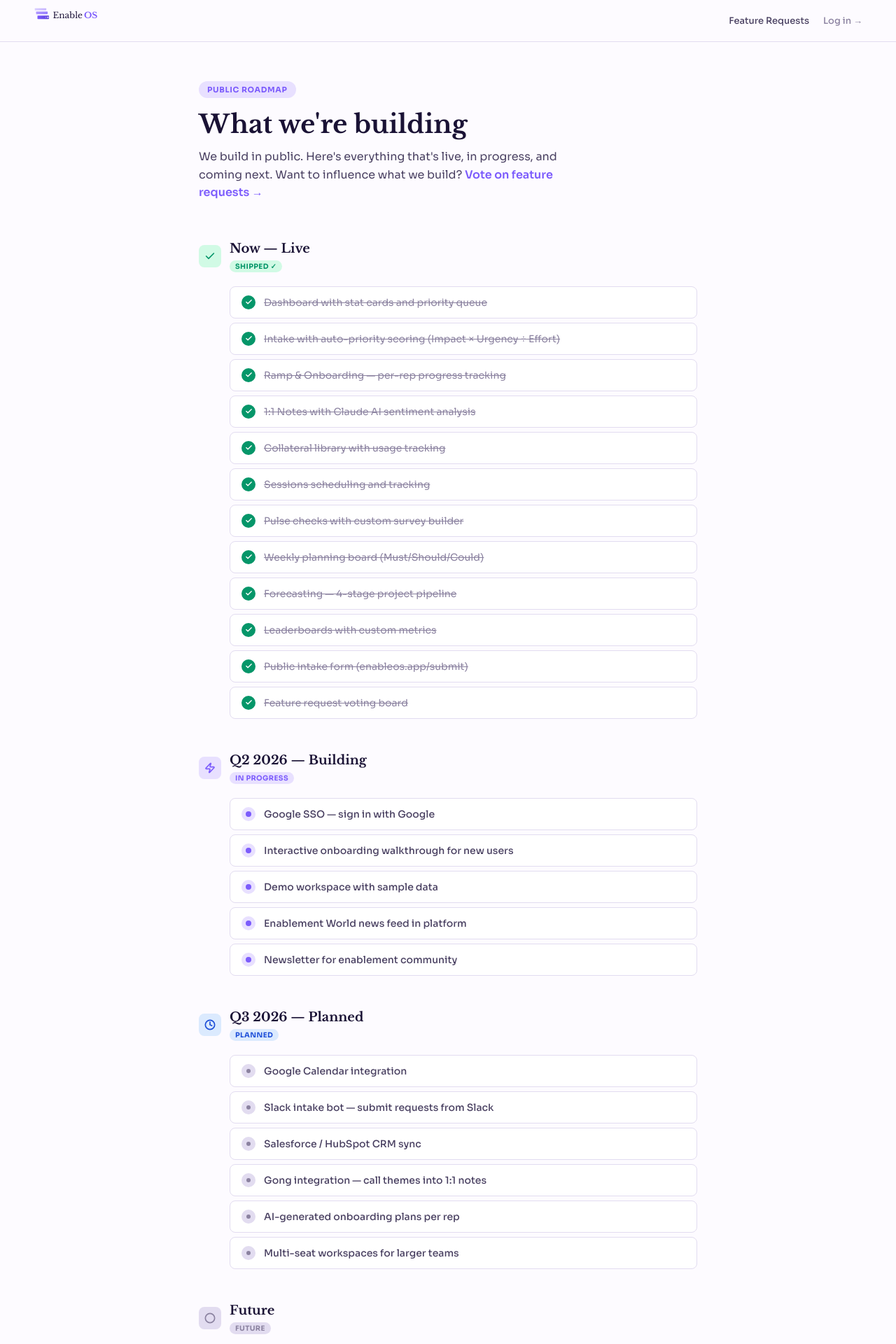
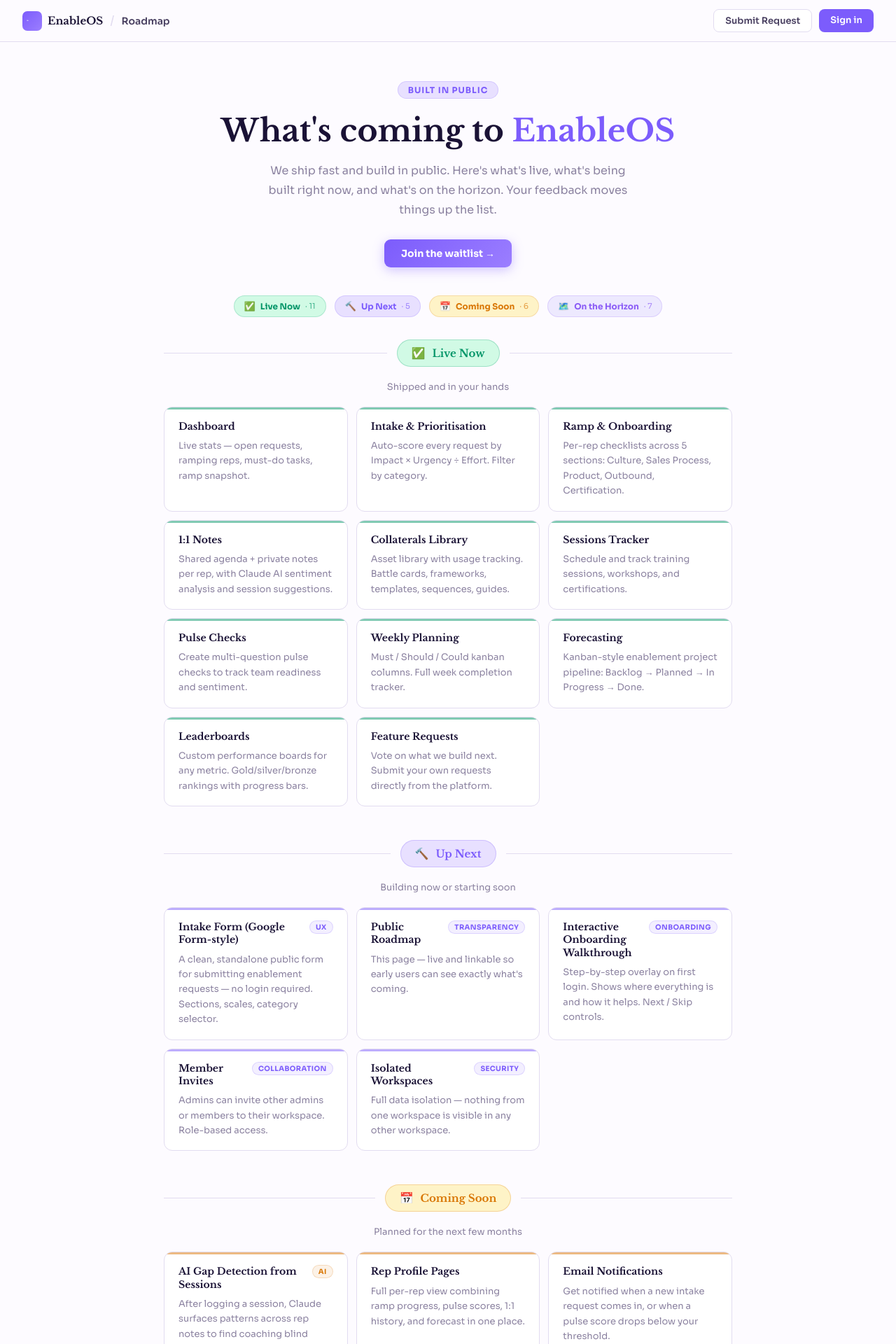
Before and after one commit to enableos-hq/EnableOS, a Next.js app: page /roadmap in a window 1280 px wide. Shown: the top 1920 px of the page at 70% size. Built offline with nearby package versions, Linux system fonts and the light colour scheme.

Commit message:
Update page.js

```diff
--- a/app/roadmap/page.js
+++ b/app/roadmap/page.js
@@ -1,150 +1,244 @@
 'use client'
-import { useState } from 'react'
-import { Check, Clock, Zap, Circle } from 'lucide-react'
 
 const S = {
-  primary:'#7C5CFC', primaryLight:'#BDA9FF', ink:'#1a1235',
-  ink2:'#4a4162', muted:'#8b82a0', border:'#E2DCF0',
-  accent:'#F0ECFF', accent2:'#E8E0FF', canvas:'#FDFBFF', sidebar:'#1a1235',
+  primary: '#7C5CFC',
+  primaryHover: '#9B7EFF',
+  primaryLight: '#BDA9FF',
+  accentBg: '#F0ECFF',
+  accentBg2: '#E8E0FF',
+  ink: '#1a1235',
+  inkSecondary: '#4a4162',
+  muted: '#8b82a0',
+  border: '#E2DCF0',
+  canvas: '#FDFBFF',
+  success: '#059669',
+  warning: '#d97706',
+  error: '#dc2626',
 }
 
-const Logo = () => (
-  <svg width="130" height="38" viewBox="0 0 400 120" xmlns="http://www.w3.org/2000/svg">
-    <defs>
-      <linearGradient id="rl1" x1="0" y1="0" x2="1" y2="0"><stop offset="0%" stopColor="#BDA9FF"/><stop offset="100%" stopColor="#9B7EFF"/></linearGradient>
-      <linearGradient id="rl2" x1="0" y1="0" x2="1" y2="0"><stop offset="0%" stopColor="#9B7EFF"/><stop offset="100%" stopColor="#7C5CFC"/></linearGradient>
-      <linearGradient id="rl3" x1="0" y1="0" x2="1" y2="0"><stop offset="0%" stopColor="#7C5CFC"/><stop offset="100%" stopColor="#5B3EDB"/></linearGradient>
-    </defs>
-    <rect x="0" y="12" width="52" height="9" rx="2.5" fill="url(#rl1)" opacity="0.55"/>
-    <rect x="6" y="27" width="52" height="12" rx="2.5" fill="url(#rl2)" opacity="0.8"/>
-    <rect x="12" y="45" width="52" height="16" rx="2.5" fill="url(#rl3)"/>
-    <line x1="6" y1="27" x2="0" y2="21" stroke="#BDA9FF" strokeWidth="0.8" opacity="0.5"/>
-    <line x1="12" y1="45" x2="6" y2="39" stroke="#9B7EFF" strokeWidth="0.8" opacity="0.5"/>
-    <line x1="58" y1="27" x2="52" y2="21" stroke="#BDA9FF" strokeWidth="0.8" opacity="0.5"/>
-    <line x1="64" y1="45" x2="58" y2="39" stroke="#9B7EFF" strokeWidth="0.8" opacity="0.5"/>
-    <circle cx="59" cy="53" r="3" fill="#ffffff" opacity="0.9"/>
-    <circle cx="50" cy="53" r="3" fill="#BDA9FF" opacity="0.6"/>
-    <text x="82" y="58" fontFamily="Libre Baskerville,Georgia,serif" fontSize="38" fontWeight="400" fill="#1a1235">Enable</text>
-    <text x="222" y="58" fontFamily="Libre Baskerville,Georgia,serif" fontSize="38" fontWeight="700" fill="#7C5CFC">OS</text>
-  </svg>
-)
-
-const roadmap = [
+const BUCKETS = [
   {
-    quarter: 'Now — Live',
-    status: 'shipped',
+    id: 'live',
+    emoji: '✅',
+    label: 'Live Now',
+    tagline: 'Shipped and in your hands',
+    color: S.success,
+    colorBg: '#d1fae5',
     items: [
-      { title: 'Dashboard with stat cards and priority queue', done: true },
-      { title: 'Intake with auto-priority scoring (Impact × Urgency ÷ Effort)', done: true },
-      { title: 'Ramp & Onboarding — per-rep progress tracking', done: true },
-      { title: '1:1 Notes with Claude AI sentiment analysis', done: true },
-      { title: 'Collateral library with usage tracking', done: true },
-      { title: 'Sessions scheduling and tracking', done: true },
-      { title: 'Pulse checks with custom survey builder', done: true },
-      { title: 'Weekly planning board (Must/Should/Could)', done: true },
-      { title: 'Forecasting — 4-stage project pipeline', done: true },
-      { title: 'Leaderboards with custom metrics', done: true },
-      { title: 'Public intake form (enableos.app/submit)', done: true },
-      { title: 'Feature request voting board', done: true },
-    ]
+      { title: 'Dashboard', desc: 'Live stats — open requests, ramping reps, must-do tasks, ramp snapshot.' },
+      { title: 'Intake & Prioritisation', desc: 'Auto-score every request by Impact × Urgency ÷ Effort. Filter by category.' },
+      { title: 'Ramp & Onboarding', desc: 'Per-rep checklists across 5 sections: Culture, Sales Process, Product, Outbound, Certification.' },
+      { title: '1:1 Notes', desc: 'Shared agenda + private notes per rep, with Claude AI sentiment analysis and session suggestions.' },
+      { title: 'Collaterals Library', desc: 'Asset library with usage tracking. Battle cards, frameworks, templates, sequences, guides.' },
+      { title: 'Sessions Tracker', desc: 'Schedule and track training sessions, workshops, and certifications.' },
+      { title: 'Pulse Checks', desc: 'Create multi-question pulse checks to track team readiness and sentiment.' },
+      { title: 'Weekly Planning', desc: 'Must / Should / Could kanban columns. Full week completion tracker.' },
+      { title: 'Forecasting', desc: 'Kanban-style enablement project pipeline: Backlog → Planned → In Progress → Done.' },
+      { title: 'Leaderboards', desc: 'Custom performance boards for any metric. Gold/silver/bronze rankings with progress bars.' },
+      { title: 'Feature Requests', desc: 'Vote on what we build next. Submit your own requests directly from the platform.' },
+    ],
   },
   {
-    quarter: 'Q2 2026 — Building',
-    status: 'building',
+    id: 'next',
+    emoji: '🔨',
+    label: 'Up Next',
+    tagline: 'Building now or starting soon',
+    color: S.primary,
+    colorBg: S.accentBg2,
     items: [
-      { title: 'Google SSO — sign in with Google', done: false },
-      { title: 'Interactive onboarding walkthrough for new users', done: false },
-      { title: 'Demo workspace with sample data', done: false },
-      { title: 'Enablement World news feed in platform', done: false },
-      { title: 'Newsletter for enablement community', done: false },
-    ]
+      { title: 'Intake Form (Google Form-style)', desc: 'A clean, standalone public form for submitting enablement requests — no login required. Sections, scales, category selector.', tag: 'UX' },
+      { title: 'Public Roadmap', desc: 'This page — live and linkable so early users can see exactly what\'s coming.', tag: 'Transparency' },
+      { title: 'Interactive Onboarding Walkthrough', desc: 'Step-by-step overlay on first login. Shows where everything is and how it helps. Next / Skip controls.', tag: 'Onboarding' },
+      { title: 'Member Invites', desc: 'Admins can invite other admins or members to their workspace. Role-based access.', tag: 'Collaboration' },
+      { title: 'Isolated Workspaces', desc: 'Full data isolation — nothing from one workspace is visible in any other workspace.', tag: 'Security' },
+    ],
   },
   {
-    quarter: 'Q3 2026 — Planned',
-    status: 'planned',
+    id: 'soon',
+    emoji: '📅',
+    label: 'Coming Soon',
+    tagline: 'Planned for the next few months',
+    color: S.warning,
+    colorBg: '#fef3c7',
     items: [
-      { title: 'Google Calendar integration', done: false },
-      { title: 'Slack intake bot — submit requests from Slack', done: false },
-      { title: 'Salesforce / HubSpot CRM sync', done: false },
-      { title: 'Gong integration — call themes into 1:1 notes', done: false },
-      { title: 'AI-generated onboarding plans per rep', done: false },
-      { title: 'Multi-seat workspaces for larger teams', done: false },
-    ]
+      { title: 'AI Gap Detection from Sessions', desc: 'After logging a session, Claude surfaces patterns across rep notes to find coaching blind spots.', tag: 'AI' },
+      { title: 'Rep Profile Pages', desc: 'Full per-rep view combining ramp progress, pulse scores, 1:1 history, and forecast in one place.' },
+      { title: 'Email Notifications', desc: 'Get notified when a new intake request comes in, or when a pulse score drops below your threshold.' },
+      { title: 'Playbook Builder', desc: 'Build structured playbooks inside EnableOS — stop linking out to Google Docs.' },
+      { title: 'Custom Ramp Templates', desc: 'Build reusable onboarding templates and apply them to new reps in one click.' },
+      { title: 'Mobile View', desc: 'Responsive layout for checking in on reps from your phone.' },
+    ],
   },
   {
-    quarter: 'Future',
-    status: 'future',
+    id: 'later',
+    emoji: '🗺️',
+    label: 'On the Horizon',
+    tagline: 'Longer-term — your votes shape the order',
+    color: '#8b5cf6',
+    colorBg: '#ede9fe',
     items: [
-      { title: 'Enablement ROI dashboard — which assets closed which deals', done: false },
-      { title: 'Public-facing hub for reps to self-serve assets', done: false },
-      { title: 'Zoom integration for session recording', done: false },
-      { title: 'Granola / meeting notes integration', done: false },
-      { title: 'Mobile app', done: false },
-    ]
+      { title: 'Gong Integration', desc: 'Pull call themes and talk-time data directly into rep profiles and session logs.', tag: 'Integration' },
+      { title: 'HubSpot / Salesforce Sync', desc: 'Live pipeline data in forecasting without manual entry.', tag: 'Integration' },
+      { title: 'Slack Integration', desc: 'Pulse check reminders, weekly summaries, intake notifications — all in Slack.', tag: 'Integration' },
+      { title: 'Enablement Health Score', desc: 'One score per rep combining ramp progress, pulse, notes frequency, and forecast attainment.' },
+      { title: 'Content Analytics', desc: 'Track which collaterals are used, by whom, and correlate usage with rep performance.' },
+      { title: 'Public Rep Portal', desc: 'A branded portal where reps can self-serve playbooks, submit pulses, and track their own ramp.', tag: 'Big Bet' },
+      { title: 'SOC 2 Type II', desc: 'Enterprise security compliance for teams that need it.', tag: 'Security' },
+    ],
   },
 ]
 
-const statusConfig = {
-  shipped: { color: '#059669', bg: '#d1fae5', label: 'Shipped ✓', icon: Check },
-  building: { color: S.primary, bg: S.accent2, label: 'In progress', icon: Zap },
-  planned: { color: '#1d4ed8', bg: '#dbeafe', label: 'Planned', icon: Clock },
-  future: { color: S.muted, bg: S.border, label: 'Future', icon: Circle },
+function Tag({ label, color }) {
+  return (
+    <span style={{
+      fontSize: 10, fontWeight: 700, padding: '2px 8px', borderRadius: 100,
+      background: color + '18', color: color,
+      border: `1px solid ${color}30`,
+      fontFamily: 'Sora, sans-serif',
+      letterSpacing: '0.04em', textTransform: 'uppercase',
+      whiteSpace: 'nowrap',
+    }}>{label}</span>
+  )
 }
 
-export default function Roadmap() {
+export default function RoadmapPage() {
   return (
-    <div style={{ minHeight: '100vh', background: S.canvas, fontFamily: 'var(--font-body)', paddingBottom: 80 }}>
-      <nav style={{ borderBottom: `1px solid ${S.border}`, padding: '0 48px', height: 60, display: 'flex', alignItems: 'center', justifyContent: 'space-between', background: 'rgba(253,251,255,0.95)', backdropFilter: 'blur(12px)', position: 'sticky', top: 0, zIndex: 10 }}>
-        <a href="/" style={{ textDecoration: 'none' }}><Logo/></a>
-        <div style={{ display: 'flex', gap: 20, alignItems: 'center' }}>
-          <a href="/feature-requests" style={{ fontSize: 13, color: S.ink2, textDecoration: 'none', fontWeight: 500 }}>Feature Requests</a>
-          <a href="/login" style={{ fontSize: 13, color: S.muted, textDecoration: 'none', fontWeight: 500 }}>Log in →</a>
+    <div style={{ minHeight: '100vh', background: S.canvas, fontFamily: 'Sora, sans-serif' }}>
+
+      {/* Top nav */}
+      <div style={{
+        position: 'sticky', top: 0, zIndex: 50,
+        background: 'rgba(253,251,255,0.92)', backdropFilter: 'blur(12px)',
+        borderBottom: `1px solid ${S.border}`,
+        padding: '0 32px', height: 60,
+        display: 'flex', alignItems: 'center', justifyContent: 'space-between',
+      }}>
+        <div style={{ display: 'flex', alignItems: 'center', gap: 10 }}>
+          <a href="/" style={{ textDecoration: 'none', display: 'flex', alignItems: 'center', gap: 8 }}>
+            <div style={{ width: 28, height: 28, borderRadius: 7, background: `linear-gradient(135deg, ${S.primary}, ${S.primaryHover})`, display: 'flex', alignItems: 'center', justifyContent: 'center' }}>
+              <svg width="16" height="16" viewBox="0 0 400 120" xmlns="http://www.w3.org/2000/svg">
+                <rect x="6" y="27" width="52" height="12" rx="2.5" fill="white" opacity="0.8"/>
+                <rect x="12" y="45" width="52" height="16" rx="2.5" fill="white"/>
+              </svg>
+            </div>
+            <span style={{ fontFamily: 'Libre Baskerville, serif', fontSize: 15, fontWeight: 700, color: S.ink }}>EnableOS</span>
+          </a>
+          <span style={{ color: S.border, fontSize: 18 }}>/</span>
+          <span style={{ fontSize: 14, fontWeight: 600, color: S.inkSecondary }}>Roadmap</span>
         </div>
-      </nav>
+        <div style={{ display: 'flex', gap: 10 }}>
+          <a href="/intake-form" style={{ padding: '7px 16px', borderRadius: 8, border: `1px solid ${S.border}`, background: '#fff', color: S.inkSecondary, fontSize: 13, fontWeight: 600, textDecoration: 'none' }}>Submit Request</a>
+          <a href="/login" style={{ padding: '7px 16px', borderRadius: 8, background: S.primary, color: '#fff', fontSize: 13, fontWeight: 600, textDecoration: 'none' }}>Sign in</a>
+        </div>
+      </div>
 
-      <div style={{ maxWidth: 760, margin: '0 auto', padding: '56px 24px 0' }}>
-        <div style={{ marginBottom: 56 }}>
-          <div style={{ display: 'inline-flex', alignItems: 'center', gap: 6, background: S.accent2, color: S.primary, padding: '5px 12px', borderRadius: 100, fontSize: 11, fontWeight: 700, textTransform: 'uppercase', letterSpacing: '0.06em', marginBottom: 16 }}>Public Roadmap</div>
-          <h1 style={{ fontFamily: 'var(--font-display)', fontSize: 36, fontWeight: 700, color: S.ink, marginBottom: 12, lineHeight: 1.2 }}>What we're building</h1>
-          <p style={{ fontSize: 16, color: S.ink2, lineHeight: 1.6, maxWidth: 520 }}>We build in public. Here's everything that's live, in progress, and coming next. Want to influence what we build? <a href="/feature-requests" style={{ color: S.primary, textDecoration: 'none', fontWeight: 600 }}>Vote on feature requests →</a></p>
+      {/* Hero */}
+      <div style={{ maxWidth: 720, margin: '0 auto', padding: '56px 24px 40px', textAlign: 'center' }}>
+        <div style={{
+          display: 'inline-block', padding: '4px 14px', borderRadius: 100,
+          background: S.accentBg2, border: `1px solid ${S.primary}30`,
+          fontSize: 12, fontWeight: 700, color: S.primary,
+          textTransform: 'uppercase', letterSpacing: '0.08em', marginBottom: 20,
+        }}>
+          Built in public
         </div>
+        <h1 style={{ fontFamily: 'Libre Baskerville, serif', fontSize: 'clamp(28px, 5vw, 44px)', fontWeight: 700, color: S.ink, lineHeight: 1.2, marginBottom: 16 }}>
+          What's coming to <span style={{ color: S.primary }}>EnableOS</span>
+        </h1>
+        <p style={{ fontSize: 16, color: S.muted, lineHeight: 1.75, maxWidth: 520, margin: '0 auto 28px' }}>
+          We ship fast and build in public. Here's what's live, what's being built right now, and what's on the horizon. Your feedback moves things up the list.
+        </p>
+        <a href="https://tally.so/r/kdRgXd" target="_blank" rel="noreferrer" style={{
+          display: 'inline-flex', alignItems: 'center', gap: 8,
+          padding: '11px 24px', borderRadius: 9,
+          background: `linear-gradient(135deg, ${S.primary}, ${S.primaryHover})`,
+          color: '#fff', fontSize: 14, fontWeight: 700, textDecoration: 'none',
+          boxShadow: '0 4px 16px rgba(124,92,252,0.35)',
+        }}>
+          Join the waitlist →
+        </a>
+      </div>
 
-        {roadmap.map((section, si) => {
-          const cfg = statusConfig[section.status]
-          return (
-            <div key={si} style={{ marginBottom: 48 }}>
-              <div style={{ display: 'flex', alignItems: 'center', gap: 12, marginBottom: 20 }}>
-                <div style={{ width: 32, height: 32, borderRadius: 8, background: cfg.bg, display: 'flex', alignItems: 'center', justifyContent: 'center' }}>
-                  <cfg.icon size={16} color={cfg.color} strokeWidth={2.5}/>
+      {/* Legend */}
+      <div style={{ maxWidth: 860, margin: '0 auto', padding: '0 24px 32px', display: 'flex', gap: 12, flexWrap: 'wrap', justifyContent: 'center' }}>
+        {BUCKETS.map(b => (
+          <div key={b.id} style={{ display: 'flex', alignItems: 'center', gap: 7, padding: '6px 14px', borderRadius: 100, background: b.colorBg, border: `1px solid ${b.color}30` }}>
+            <span style={{ fontSize: 13 }}>{b.emoji}</span>
+            <span style={{ fontSize: 12, fontWeight: 700, color: b.color }}>{b.label}</span>
+            <span style={{ fontSize: 11, color: b.color, opacity: 0.7 }}>· {b.items.length}</span>
+          </div>
+        ))}
+      </div>
+
+      {/* Buckets */}
+      <div style={{ maxWidth: 860, margin: '0 auto', padding: '0 24px 80px' }}>
+        {BUCKETS.map((bucket, bi) => (
+          <div key={bucket.id} style={{ marginBottom: 48 }}>
+
+            {/* Bucket header */}
+            <div style={{ display: 'flex', alignItems: 'center', gap: 14, marginBottom: 20 }}>
+              <div style={{ height: 1, flex: 1, background: S.border }} />
+              <div style={{
+                display: 'flex', alignItems: 'center', gap: 10,
+                padding: '8px 20px', borderRadius: 100,
+                background: bucket.colorBg, border: `1.5px solid ${bucket.color}40`,
+              }}>
+                <span style={{ fontSize: 16 }}>{bucket.emoji}</span>
+                <span style={{ fontFamily: 'Libre Baskerville, serif', fontSize: 15, fontWeight: 700, color: bucket.color }}>{bucket.label}</span>
+              </div>
+              <div style={{ height: 1, flex: 1, background: S.border }} />
+            </div>
+            <div style={{ textAlign: 'center', fontSize: 13, color: S.muted, marginBottom: 20 }}>{bucket.tagline}</div>
+
+            {/* Items */}
+            <div style={{ display: 'grid', gridTemplateColumns: 'repeat(auto-fill, minmax(250px, 1fr))', gap: 12 }}>
+              {bucket.items.map((item, i) => (
+                <div key={i} style={{
+                  background: '#fff',
+                  border: `1px solid ${S.border}`,
+                  borderRadius: 12,
+                  padding: '18px 20px',
+                  position: 'relative',
+                  overflow: 'hidden',
+                  transition: 'box-shadow 0.2s',
+                }}
+                  onMouseEnter={e => e.currentTarget.style.boxShadow = '0 4px 16px rgba(124,92,252,0.1)'}
+                  onMouseLeave={e => e.currentTarget.style.boxShadow = 'none'}
+                >
+                  {/* Top color bar */}
+                  <div style={{ position: 'absolute', top: 0, left: 0, right: 0, height: 3, background: bucket.color, opacity: 0.5 }} />
+
+                  <div style={{ display: 'flex', alignItems: 'flex-start', justifyContent: 'space-between', gap: 8, marginBottom: 8 }}>
+                    <div style={{ fontFamily: 'Libre Baskerville, serif', fontSize: 14, fontWeight: 700, color: S.ink, lineHeight: 1.3 }}>{item.title}</div>
+                    {item.tag && <Tag label={item.tag} color={bucket.color} />}
+                  </div>
+                  <div style={{ fontSize: 13, color: S.muted, lineHeight: 1.65 }}>{item.desc}</div>
                 </div>
-                <div>
-                  <h2 style={{ fontFamily: 'var(--font-display)', fontSize: 18, fontWeight: 700, color: S.ink, marginBottom: 2 }}>{section.quarter}</h2>
-                  <span style={{ background: cfg.bg, color: cfg.color, fontSize: 10, fontWeight: 700, padding: '2px 8px', borderRadius: 100, textTransform: 'uppercase', letterSpacing: '0.04em' }}>{cfg.label}</span>
-                </div>
-              </div>
-              <div style={{ marginLeft: 44 }}>
-                {section.items.map((item, ii) => (
-                  <div key={ii} style={{ display: 'flex', alignItems: 'center', gap: 12, padding: '12px 16px', borderRadius: 8, marginBottom: 6, background: '#fff', border: `1px solid ${S.border}` }}>
-                    <div style={{ width: 20, height: 20, borderRadius: '50%', background: item.done ? '#059669' : section.status === 'building' ? S.accent2 : S.border, display: 'flex', alignItems: 'center', justifyContent: 'center', flexShrink: 0 }}>
-                      {item.done
-                        ? <Check size={11} color="#fff" strokeWidth={3}/>
-                        : section.status === 'building'
-                        ? <div style={{ width: 8, height: 8, borderRadius: '50%', background: S.primary }}/>
-                        : <div style={{ width: 6, height: 6, borderRadius: '50%', background: S.muted }}/>
-                      }
-                    </div>
-                    <span style={{ fontSize: 14, color: item.done ? S.muted : S.ink2, textDecoration: item.done ? 'line-through' : 'none', fontWeight: item.done ? 400 : 500 }}>{item.title}</span>
-                  </div>
-                ))}
-              </div>
+              ))}
             </div>
-          )
-        })}
+          </div>
+        ))}
 
-        <div style={{ background: S.sidebar, borderRadius: 16, padding: 32, textAlign: 'center' }}>
-          <h3 style={{ fontFamily: 'var(--font-display)', fontSize: 22, fontWeight: 700, color: '#fff', marginBottom: 10 }}>Want to shape what we build?</h3>
-          <p style={{ fontSize: 14, color: 'rgba(255,255,255,0.5)', marginBottom: 20 }}>Vote on existing feature requests or submit your own.</p>
-          <a href="/feature-requests" style={{ background: S.primary, color: '#fff', padding: '12px 24px', borderRadius: 100, fontSize: 14, fontWeight: 700, textDecoration: 'none', fontFamily: 'var(--font-body)', display: 'inline-block' }}>View feature requests →</a>
+        {/* CTA */}
+        <div style={{
+          background: S.accentBg, border: `1px solid ${S.primary}20`,
+          borderRadius: 16, padding: '36px 32px', textAlign: 'center',
+        }}>
+          <div style={{ fontSize: 28, marginBottom: 12 }}>💬</div>
+          <h3 style={{ fontFamily: 'Libre Baskerville, serif', fontSize: 20, fontWeight: 700, color: S.ink, marginBottom: 10 }}>
+            What should we build next?
+          </h3>
+          <p style={{ fontSize: 14, color: S.muted, marginBottom: 24, maxWidth: 380, margin: '0 auto 24px', lineHeight: 1.7 }}>
+            Every message gets read. Tell us what's missing or vote on what matters most.
+          </p>
+          <a href="mailto:enableos.hq@gmail.com?subject=Feature Request" style={{
+            display: 'inline-flex', alignItems: 'center', gap: 8,
+            padding: '10px 24px', borderRadius: 9,
+            background: S.ink, color: '#fff',
+            fontSize: 14, fontWeight: 700, textDecoration: 'none',
+          }}>
+            Send feedback →
+          </a>
         </div>
       </div>
     </div>
```
